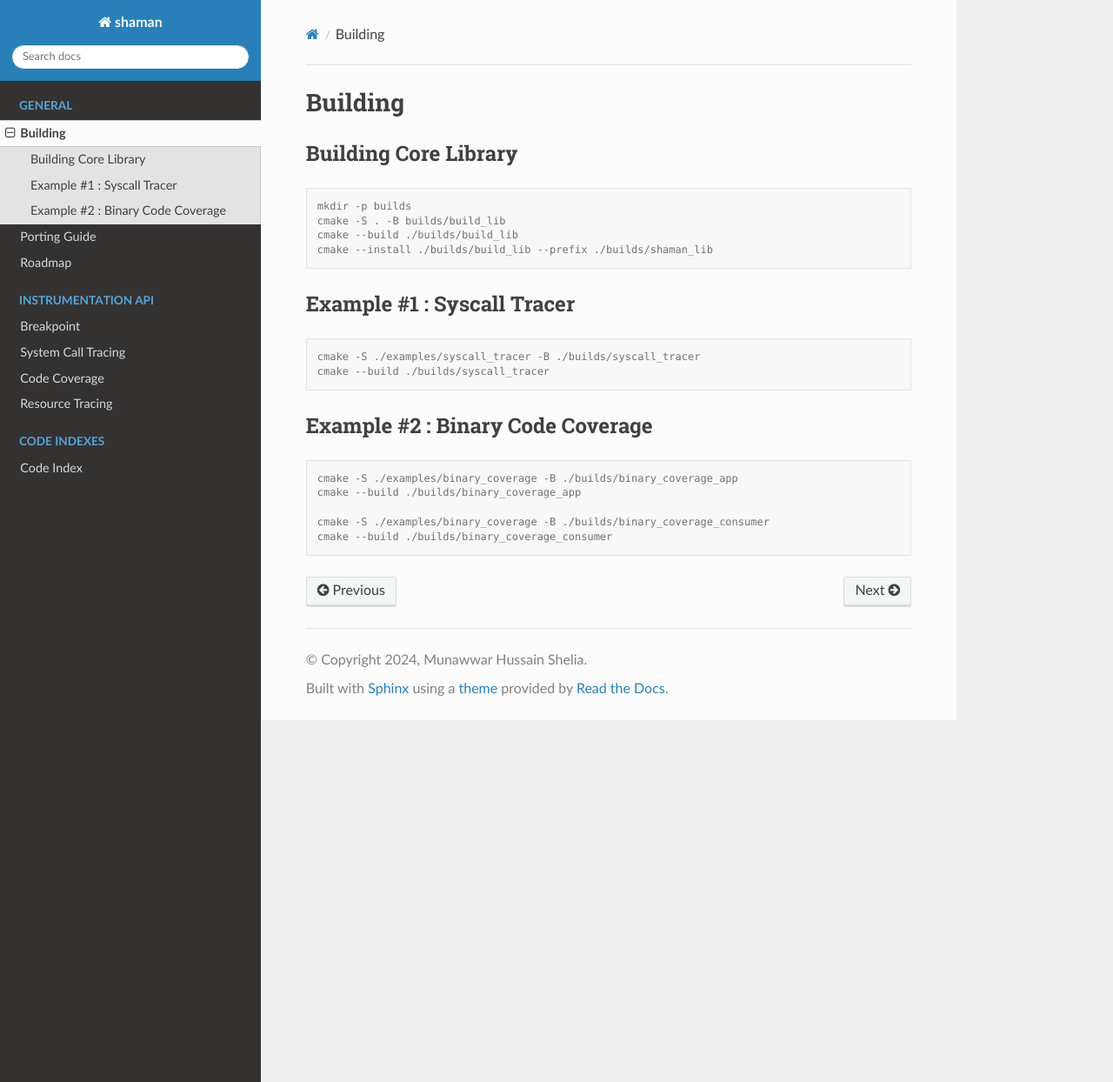
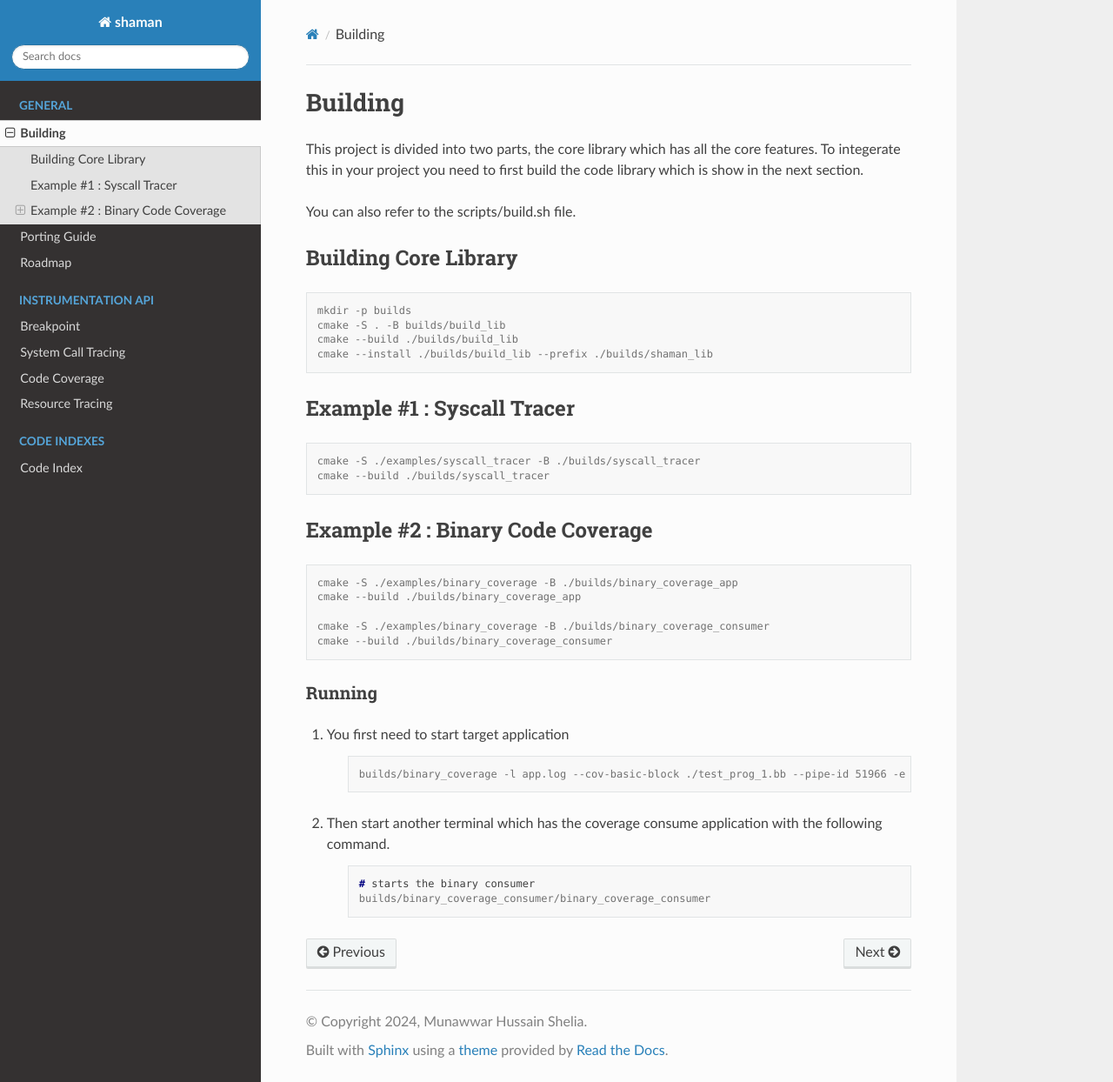
Before and after one commit to ShamanDBI/shaman-core, a Sphinx documentation site: the page built from docs/source/building.rst, in a window 1280 px wide and 1244 px high. Shown: the whole window at 87% size. Built offline with Sphinx 7.4.7 and the Read the Docs theme 3.1.0, drawn with Linux system fonts in a browser that asks for light colours; pages that are not in the unit, such as notebooks, are missing from menus.

Commit message:
added building instructions

```diff
--- a/docs/source/building.rst
+++ b/docs/source/building.rst
@@ -1,6 +1,10 @@
 ========
 Building
 ========
+
+This project is divided into two parts, the core library which has all the core features. To integerate this in your project you need to first build the code library which is show in the next section.
+
+You can also refer to the scripts/build.sh file.
 
 Building Core Library
 =====================
@@ -33,3 +37,19 @@ Example #2 : Binary Code Coverage
 
     cmake -S ./examples/binary_coverage -B ./builds/binary_coverage_consumer
     cmake --build ./builds/binary_coverage_consumer
+
+
+Running
+-------
+
+#. You first need to start target application
+
+    .. code-block:: console
+
+        builds/binary_coverage -l app.log --cov-basic-block ./test_prog_1.bb --pipe-id 51966 -e ./test_target/bin/test_target 1
+#. Then start another terminal which has the coverage consume application with the following command.
+
+    .. code-block:: console
+
+        # starts the binary consumer
+        builds/binary_coverage_consumer/binary_coverage_consumer
```
